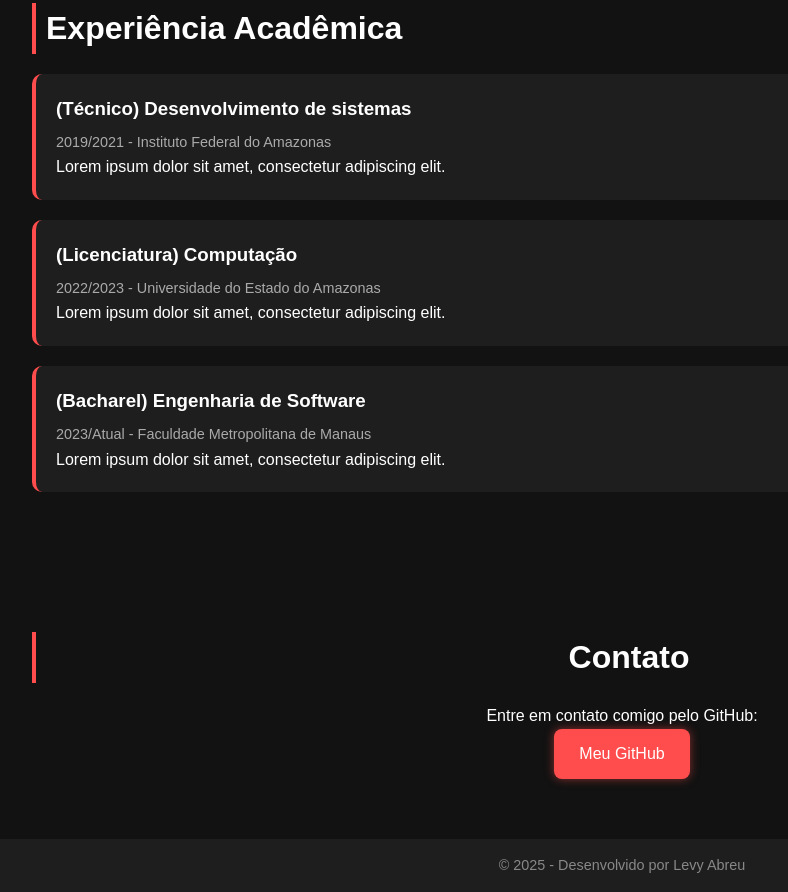
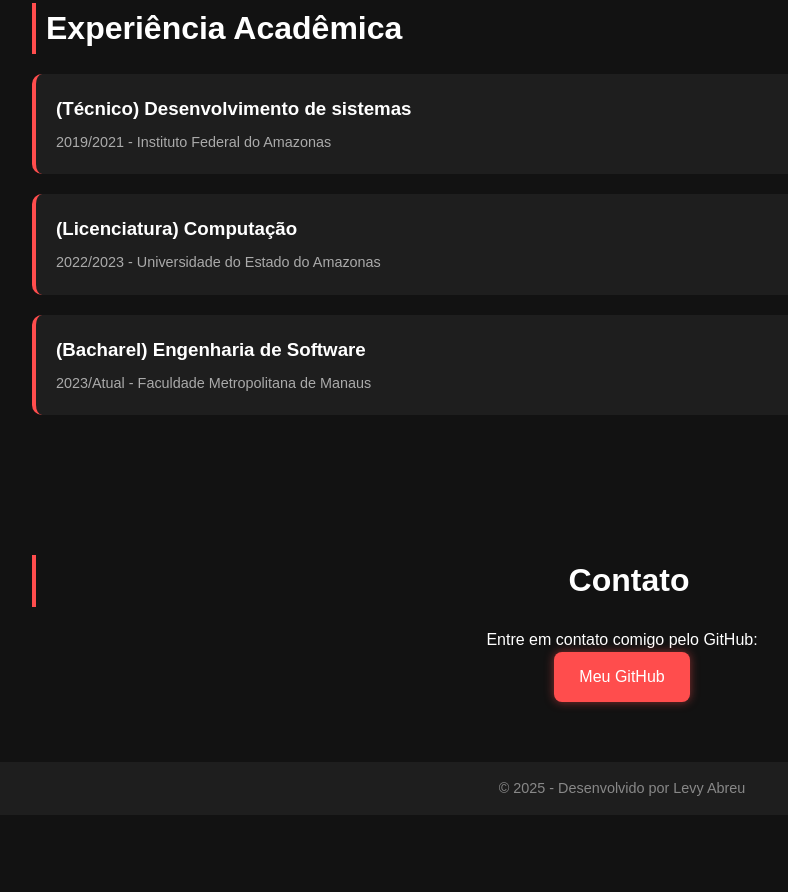
Before and after one commit to LevyAbreu/LevyAbreu.github.io, a plain HTML site: page index.html in a window 1280 px wide. Shown: the part 2638-3530 px from the top of the page, without its empty margins (18-806 px from the left). After the commit the page ends 3453 px from the top, so only its background shows below. Drawn offline with Linux system fonts and the light colour scheme.

Commit message:
Update 5.9.25-14.16

```diff
--- a/index.html
+++ b/index.html
@@ -131,9 +131,9 @@
 
   <section id="experience">
     <h2>Experiência Acadêmica</h2>
-    <div class="exp-card"><h3>(Técnico) Desenvolvimento de sistemas</h3><span>2019/2021 - Instituto Federal do Amazonas</span><p>Lorem ipsum dolor sit amet, consectetur adipiscing elit.</p></div>
-    <div class="exp-card"><h3>(Licenciatura) Computação</h3><span>2022/2023 - Universidade do Estado do Amazonas</span><p>Lorem ipsum dolor sit amet, consectetur adipiscing elit.</p></div>
-    <div class="exp-card"><h3>(Bacharel) Engenharia de Software</h3><span>2023/Atual - Faculdade Metropolitana de Manaus</span><p>Lorem ipsum dolor sit amet, consectetur adipiscing elit.</p></div>
+    <div class="exp-card"><h3>(Técnico) Desenvolvimento de sistemas</h3><span>2019/2021 - Instituto Federal do Amazonas</span><p></p></div>
+    <div class="exp-card"><h3>(Licenciatura) Computação</h3><span>2022/2023 - Universidade do Estado do Amazonas</span><p></p></div>
+    <div class="exp-card"><h3>(Bacharel) Engenharia de Software</h3><span>2023/Atual - Faculdade Metropolitana de Manaus</span><p></p></div>
   </section>
 
   <section id="contact">
```
Also changed, not shown: 1 other file.
